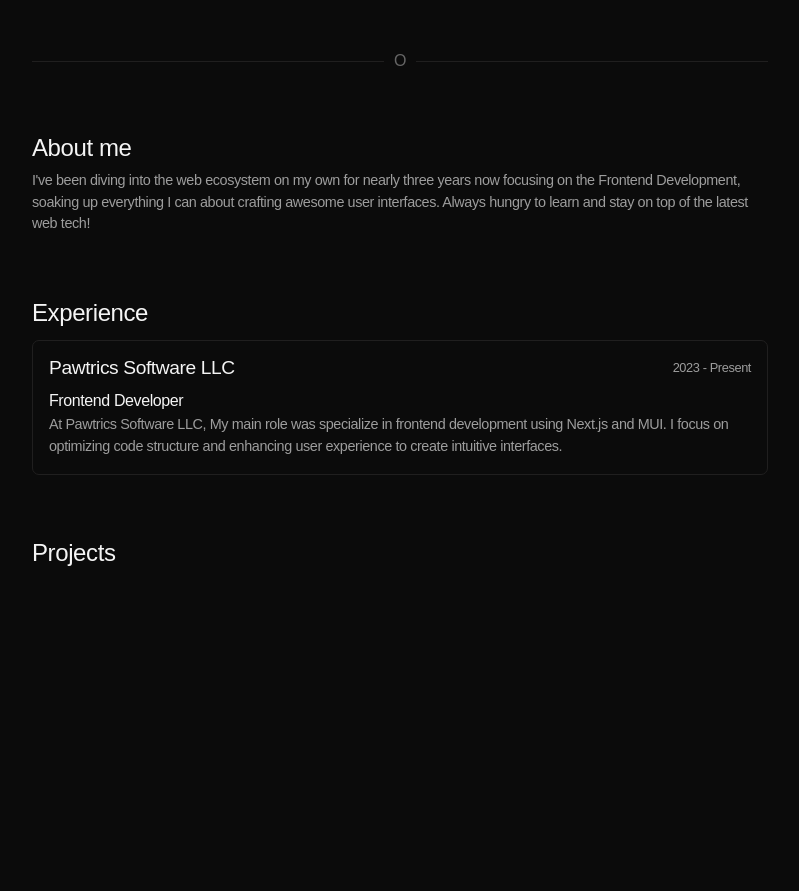
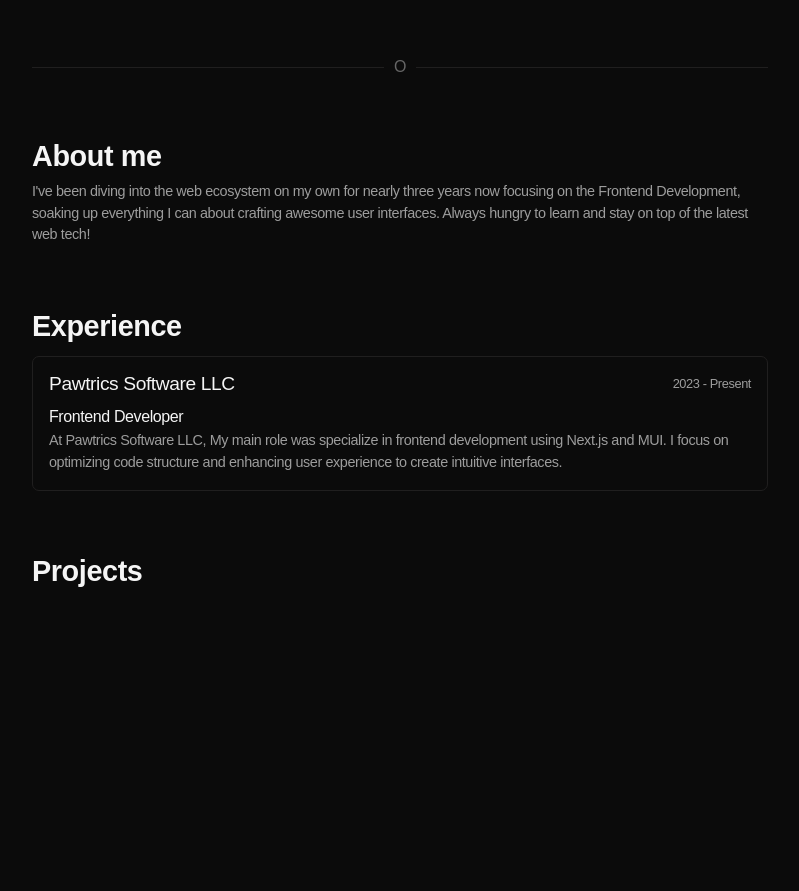
Before and after one commit to figueroaignacio/portfolio, a React (Vite) app: page / in a window 1280 px wide. Shown: the part 220-1111 px from the top of the page, without its empty margins (240-1039 px from the left). Built offline with nearby package versions, Linux system fonts and the light colour scheme.

Commit message:
style: changing the size and weights of the headings

```diff
--- a/src/components/About/About.module.css
+++ b/src/components/About/About.module.css
@@ -5,7 +5,6 @@
 }
 
 .aboutTitle {
-  font-weight: 400;
-  font-size: 1.5rem;
-  border-radius: 0.25rem 0 0 0.25rem;
+  font-weight: 700;
+  font-size: 1.8rem;
 }
--- a/src/components/Experience/Experience.module.css
+++ b/src/components/Experience/Experience.module.css
@@ -5,6 +5,6 @@
 }
 
 .experienceTitle {
-  font-weight: 400;
-  font-size: 1.5rem;
+  font-weight: 700;
+  font-size: 1.8rem;
 }
--- a/src/components/Hero/Hero.module.css
+++ b/src/components/Hero/Hero.module.css
@@ -5,7 +5,7 @@
 }
 
 .heroTitle {
-  font-size: 2.5rem;
+  font-size: 2.8rem;
   font-weight: 700;
 }
 
--- a/src/components/Projects/Projects.module.css
+++ b/src/components/Projects/Projects.module.css
@@ -5,12 +5,12 @@
 }
 
 .projectsSectionTitle {
-  font-weight: 400;
-  font-size: 1.5rem;
+  font-weight: 700;
+  font-size: 1.8rem;
 }
 
 .projectsBox {
   display: grid;
-  grid-template-columns: repeat(auto-fit, minmax(200px, 1fr));
+  grid-template-columns: repeat(auto-fit, minmax(12.5rem, 1fr));
   gap: 0.25rem;
 }
--- a/src/components/Skills/Skills.module.css
+++ b/src/components/Skills/Skills.module.css
@@ -4,9 +4,8 @@
 }
 
 .skillsTitle {
-  font-weight: 400;
-  font-size: 1.5rem;
-  border-radius: 0.25rem 0 0 0.25rem;
+  font-weight: 700;
+  font-size: 1.8rem;
 }
 
 .skills {
```
